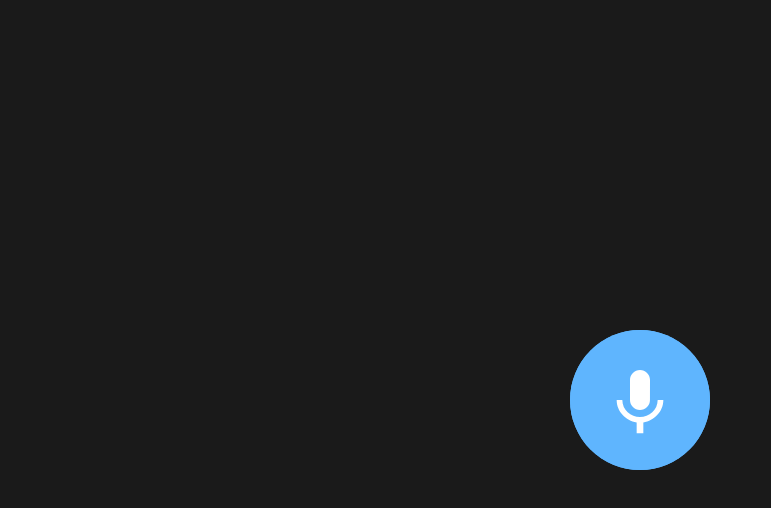
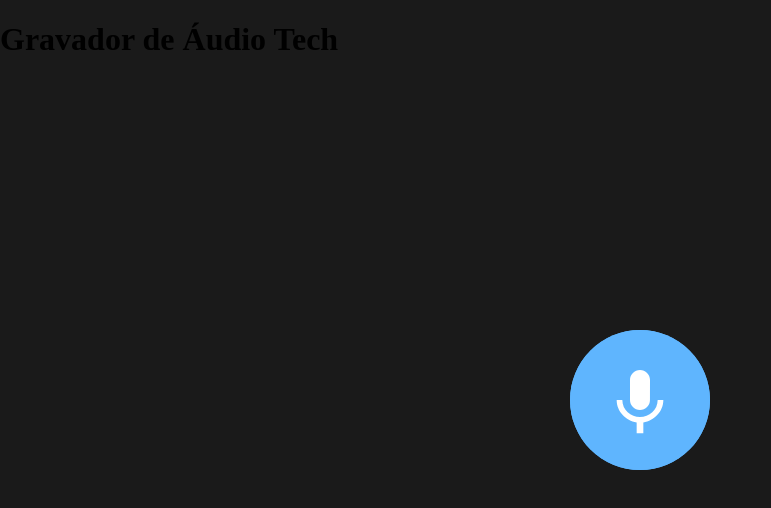
Before and after one commit to WesleyGodoi/VoiceRecorder, a website with bundled scripts: page index.html in a window 1280 px wide. Shown: the whole page, without its empty margins (0-771 px from the left). Built offline with nearby package versions, Linux system fonts and the light colour scheme.

Commit message:
Adicionado descrição na tela inicial

```diff
--- a/index.html
+++ b/index.html
@@ -15,6 +15,7 @@
 <body>
     <div class="wrapper">
         <div class="button-wrapper">
+            <h1>Gravador de Áudio Tech</h1>
             <div id="btnStart" class="button">
                 <svg class="button-svg" viewBox="0 0 24 24">
             <path
```
